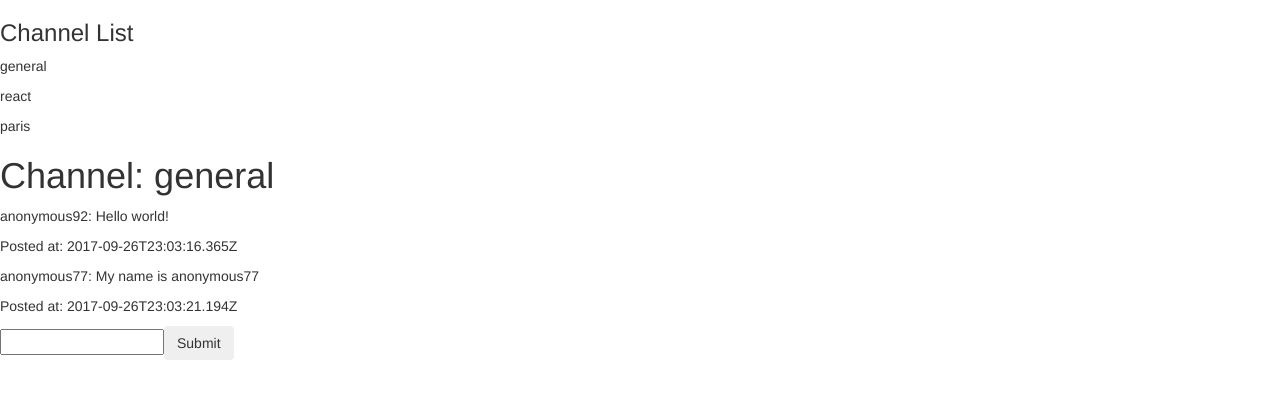
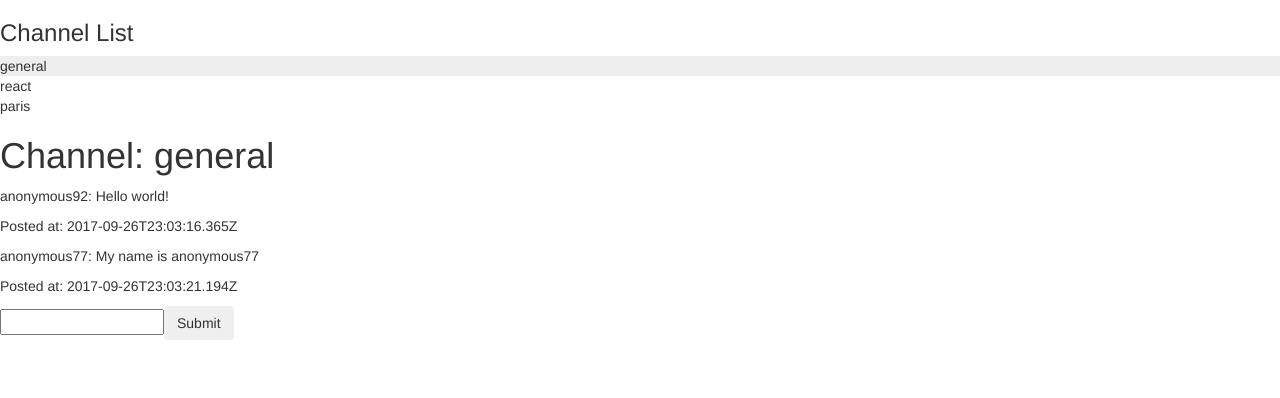
Before and after one commit to MisterEnzo/chat-redux, a React app: page / in a window 1280 px wide. Shown: the top 398 px of the page. Built offline with nearby package versions, Linux system fonts and the light colour scheme; no server answers.

Commit message:
enable user to click on channel name to change channel and also highlight the active channel's name

```diff
--- a/assets/stylesheets/application.scss
+++ b/assets/stylesheets/application.scss
@@ -5,3 +5,7 @@ body {
   margin-top: 20px;
   margin-bottom: 20px;
 }
+
+.selectedChannel {
+  background-color: #eeeeee;
+}
--- a/src/actions/action_types.jsx
+++ b/src/actions/action_types.jsx
@@ -1,2 +1,3 @@
 export const FETCH_MESSAGES = 'FETCH_MESSAGES';
 export const POST_MESSAGE = 'POST_MESSAGE';
+export const SELECT_CHANNEL = 'SELECT_CHANNEL';
--- a/src/actions/index.js
+++ b/src/actions/index.js
@@ -32,3 +32,7 @@ export function postMessage(currentUser, message) {
   });
   return {type: types.POST_MESSAGE, message: message};
 }
+
+export function selectChannel(channel) {
+  return {type: types.SELECT_CHANNEL, channel: channel};
+}
--- a/src/containers/channel_list.jsx
+++ b/src/containers/channel_list.jsx
@@ -1,13 +1,21 @@
 import React, { Component } from 'react';
+import { bindActionCreators } from 'redux';
 import { connect } from 'react-redux';
 
+import { selectChannel } from '../actions/index';
+
 class ChannelList extends Component {
+
   render() {
     return(
       <div>
         <h3>Channel List</h3>
         {this.props.channels.map((channel)=> {
-          return (<p key={channel}>{channel}</p>)
+          return (<div className={(channel === this.props.selectedChannel) ? "selectedChannel" : ""}
+                       key={channel}
+                       onClick={() => this.props.selectChannel(channel)}
+                  >{channel}
+                  </div>)
         })}
       </div>
     )
@@ -16,8 +24,16 @@ class ChannelList extends Component {
 
 function mapStateToProps(state){
   return {
-    channels: state.channels
+    channels: state.channels,
+    selectedChannel: state.selectedChannel
   }
 }
 
-export default connect(mapStateToProps, null)(ChannelList);
+function mapDispatchToProps(dispatch){
+  return bindActionCreators(
+    { selectChannel : selectChannel },
+    dispatch
+  )
+}
+
+export default connect(mapStateToProps, mapDispatchToProps)(ChannelList);
--- a/src/reducers/selected_channel_reducer.jsx
+++ b/src/reducers/selected_channel_reducer.jsx
@@ -1,7 +1,10 @@
 import initialState from './initial_state';
+import * as types from '../actions/action_types';
 
 export default function selectedChannelReducer(state = initialState.selectedChannel, action){
   switch (action.type) {
+    case types.SELECT_CHANNEL:
+      return action.channel;
     default:
       return state;
   }
```
